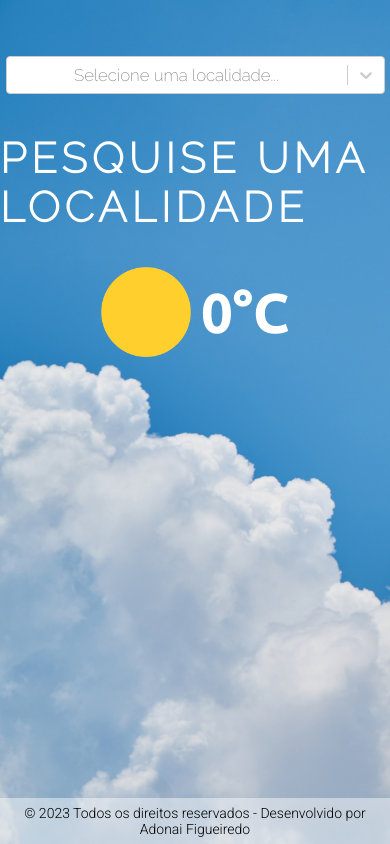
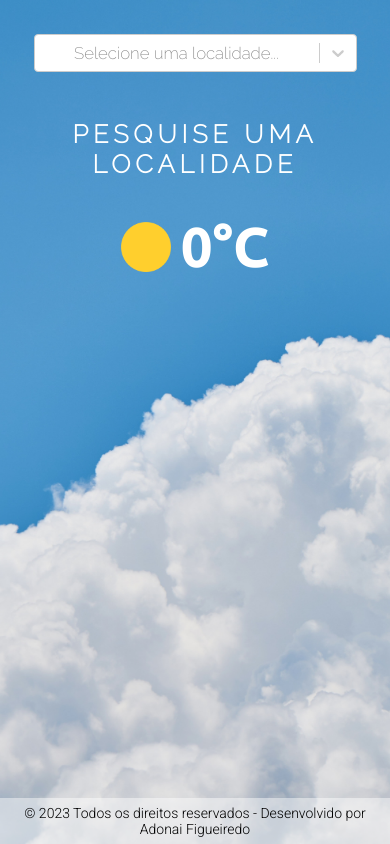
Before and after one commit to oliveiradonai/weather-app, a React (Create React App) app: page / in a window 390 px wide. Built offline with nearby package versions, Linux system fonts and the light colour scheme; no server answers.

Commit message:
Add responsiveness to components

```diff
--- a/src/components/Footer/styles.ts
+++ b/src/components/Footer/styles.ts
@@ -12,6 +12,6 @@ export const Container = styled.div`
         font-family: 'Roboto', sans-serif;
         font-size: 1rem;
         color: #000000 !important;
-        margin: 0.5rem;
+        padding: 0.5rem;
     }
 `
--- a/src/components/Search/styles.ts
+++ b/src/components/Search/styles.ts
@@ -69,4 +69,9 @@ export const Container = styled.div`
             }
         }
     }
+
+    @media only screen and (max-width: 768px) {
+        padding: 2rem;
+        margin-bottom: 0;
+    }
 `
--- a/src/components/WatherData/styles.ts
+++ b/src/components/WatherData/styles.ts
@@ -50,6 +50,17 @@ export const Container = styled.div`
             }
         }
     }
+
+    @media only screen and (max-width: 768px) {
+        padding: 1rem;
+
+        div {
+            &.weatherLocation {
+                text-align: center;
+                font-size: .9rem;
+            }
+    }
+    }
 `
 
 interface LogoProps {
@@ -84,4 +95,8 @@ export const Logo = styled.image<LogoProps>`
 
     height: 90px;
     margin-right: 10px;
+
+    @media only screen and (max-width: 768px) {
+        height: 50px;
+    }
 `
--- a/src/styles/global.ts
+++ b/src/styles/global.ts
@@ -22,18 +22,6 @@ export const GlobalStyle = createGlobalStyle`
         background-image: url(${Default});
         background-size: cover;
     }
-
-    /* body::after{
-        content: '';
-        position: absolute;
-        left: 0;
-        top: 0;
-        height: 100%;
-        width: 100%;
-        background-color: rgba(0, 0, 0, 0.671);
-        opacity: .5;
-        z-index: -1;
-    } */
 
     @media (max-width: 1080px) {
         html{
@@ -91,6 +79,7 @@ export const Container = styled.div<ContainerProps>`
             `background-image: url(${Default})`
     };
     background-size: cover;
+    background-position: center;
     width: 100vw;
     height: 100vh;
 `
```
Also changed, not shown: src/img/loading.png (deleted). Lines whose indentation alone changed are shown as unchanged.
